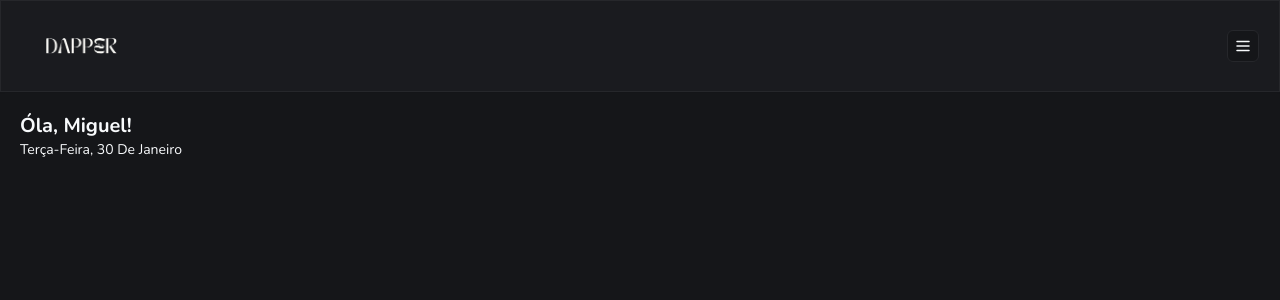
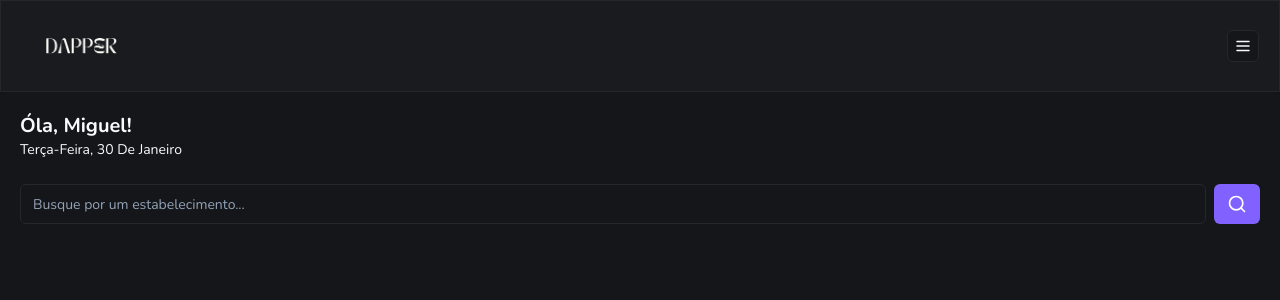
Before and after one commit to janderson22-creator/dapper-date, a Next.js app: page / in a window 1280 px wide. Shown: the top 300 px of the page. Built offline with nearby package versions, Linux system fonts and the light colour scheme.

Commit message:
feat: add initial Search component

```diff
--- /dev/null
+++ b/app/(home)/components/search.tsx
@@ -0,0 +1,19 @@
+"use client";
+
+import { Button } from "@/app/components/ui/button";
+import { Input } from "@/app/components/ui/input";
+import { SearchIcon } from "lucide-react";
+
+const Search = () => {
+  return (
+    <div className="w-full flex items-center gap-2">
+      <Input type="text" placeholder="Busque por um estabelecimento..." />
+
+      <Button size="icon" className="w-12 h-10">
+        <SearchIcon size={20} />
+      </Button>
+    </div>
+  );
+};
+
+export default Search;
--- a/app/(home)/page.tsx
+++ b/app/(home)/page.tsx
@@ -1,6 +1,7 @@
 import { format } from "date-fns";
 import Header from "../components/header";
 import { ptBR } from "date-fns/locale";
+import Search from "./components/search";
 
 export default function Home() {
   return (
@@ -15,6 +16,10 @@
           })}
         </p>
       </div>
+
+      <div className="px-5 mt-6">
+        <Search />
+      </div>
     </div>
   );
 }
--- /dev/null
+++ b/app/components/ui/input.tsx
@@ -0,0 +1,25 @@
+import * as React from "react"
+
+import { cn } from "@/app/lib/utils"
+
+export interface InputProps
+  extends React.InputHTMLAttributes<HTMLInputElement> {}
+
+const Input = React.forwardRef<HTMLInputElement, InputProps>(
+  ({ className, type, ...props }, ref) => {
+    return (
+      <input
+        type={type}
+        className={cn(
+          "flex h-10 w-full rounded-md border border-input bg-background px-3 py-2 text-sm ring-offset-background file:border-0 file:bg-transparent file:text-sm file:font-medium placeholder:text-muted-foreground focus-visible:outline-none focus-visible:ring-2 focus-visible:ring-ring focus-visible:ring-offset-2 disabled:cursor-not-allowed disabled:opacity-50",
+          className
+        )}
+        ref={ref}
+        {...props}
+      />
+    )
+  }
+)
+Input.displayName = "Input"
+
+export { Input }
```
